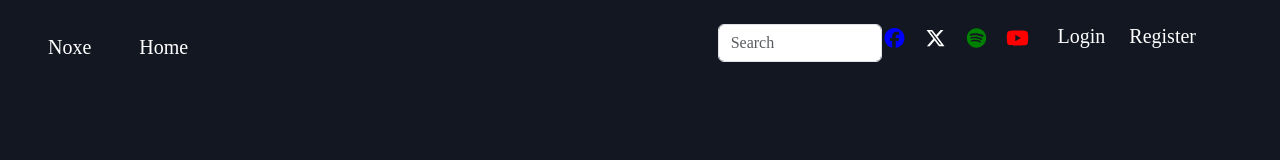
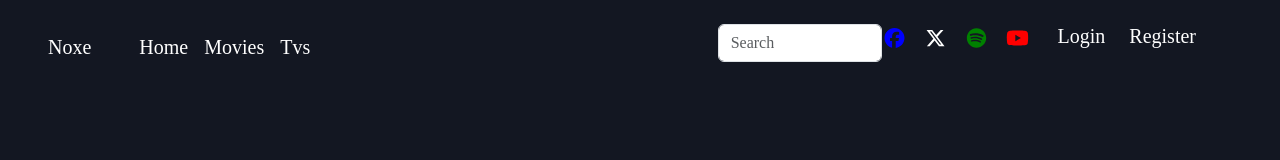
Before and after one commit to 72tommy72/Noxe-app, a React (Create React App) app: page /#/login in a window 1280 px wide. Shown: the top 160 px of the page. Built offline with nearby package versions, Linux system fonts and the light colour scheme.

Commit message:
commit 8

```diff
--- a/src/App.js
+++ b/src/App.js
@@ -58,7 +58,8 @@ function App() {
     return <>
 
 
-        {/* <ApiContextProvider>
+        {/* <ApiContextProvider> */}
+        <Navbar logout={logout}  userLoggedIn={loggedInUser}/>
             <Routes>
                     <Route path="login" element={<Login decoded={getToken}/>} />
                     <Route path="register" element={<Register />} />
@@ -74,11 +75,11 @@ function App() {
                         <Route path=":id" element={<TvDetails />} />
                     </Route>
                 </Routes>
-        </ApiContextProvider> */}
-        <Navbar logout={logout}  userLoggedIn={loggedInUser}/>
+        {/* </ApiContextProvider>  */}
+        {/* <Navbar logout={logout}  userLoggedIn={loggedInUser}/> */}
 
         {/* <ApiContextProvider> */}
-            <Routes>
+            {/* <Routes>
                 <Route path="login" element={<Login decoded={getToken}/>} />
                 <Route path="register" element={<Register />} />
                 <Route path="*" element={<><div className='vh-100 d-flex justify-content-center align-items-center  '><h1> 4 0 4</h1></div> </>} />
@@ -92,7 +93,7 @@ function App() {
                 <Route path="tvdetails" element={<TvDetails />} >
                         <Route path=":id" element={<TvDetails />} />
                 </Route>
-            </Routes>
+            </Routes> */}
         {/* </ApiContextProvider> */}
 
     </>
--- a/src/Components/Navbar/Navbar.jsx
+++ b/src/Components/Navbar/Navbar.jsx
@@ -11,7 +11,9 @@ export default function Navbar({userLoggedIn ,logout}) {
 
             <div className="collapse navbar-collapse me-5" id="navbarSupportedContent">
                 <div className="row  w-100">
-                {/* <ul className="navbar-nav ms-4">
+                    <div className="col-sm-6">
+                        <div className="right-links">
+                <ul className="navbar-nav ms-4">
                     <li className="nav-item active lead">
                         <Link className="nav-link" to={'home'}>Home <span className="sr-only">(current)</span></Link>
                     </li>
@@ -21,10 +23,8 @@ export default function Navbar({userLoggedIn ,logout}) {
                     <li className="nav-item active lead">
                         <Link className="nav-link" to={'tvs'}>Tvs <span className="sr-only">(current)</span></Link>
                     </li>
-                </ul> */}
-                    <div className="col-sm-6">
-                        <div className="right-links">
-                            <ul className="navbar-nav ms-4">
+                </ul>
+                            {/* <ul className="navbar-nav ms-4">
                             <li className="nav-item active lead">
                         <NavLink className="nav-link" to={'home'}>Home <span className="sr-only">(current)</span></NavLink>
                     </li>
@@ -40,7 +40,7 @@ export default function Navbar({userLoggedIn ,logout}) {
                                 ) : (
                                     ""
                                 )}
-                            </ul>
+                            </ul> */}
                         </div>
                     </div>
                     <div className="col-sm-6">
```
